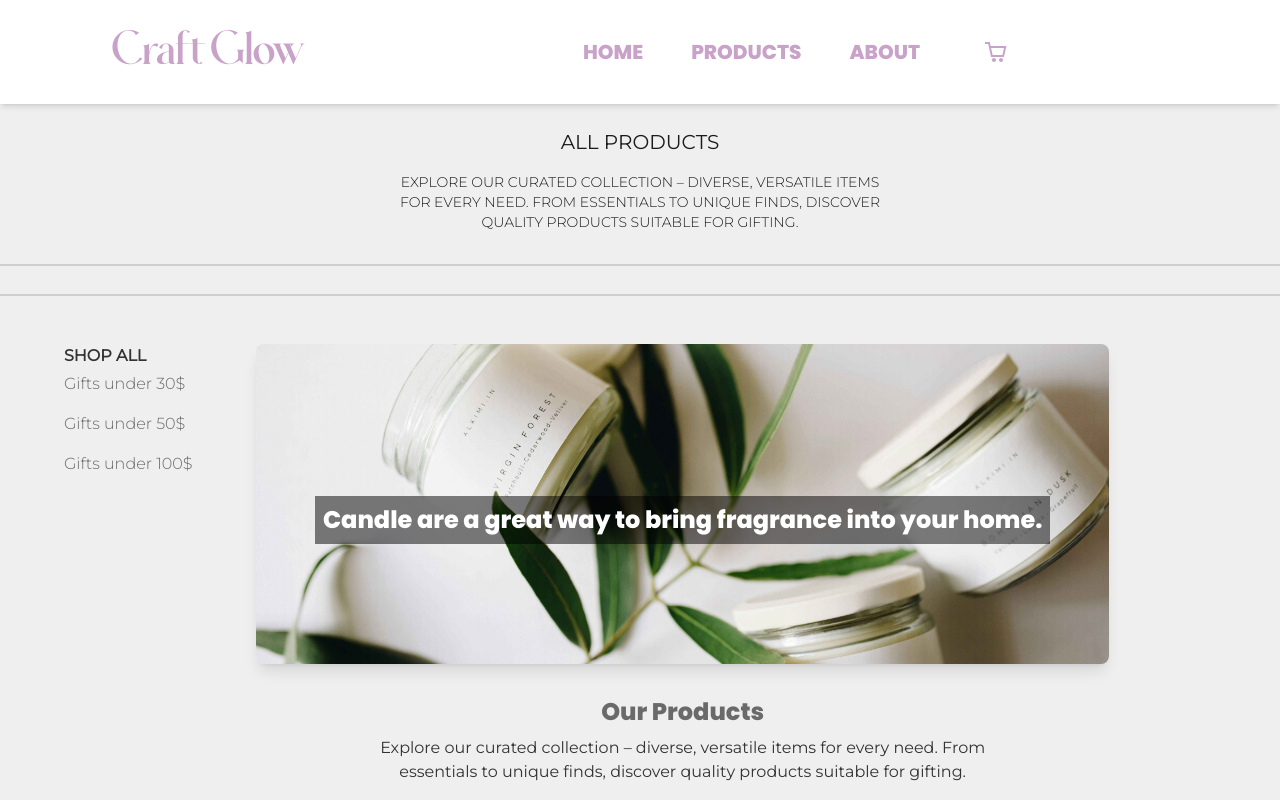
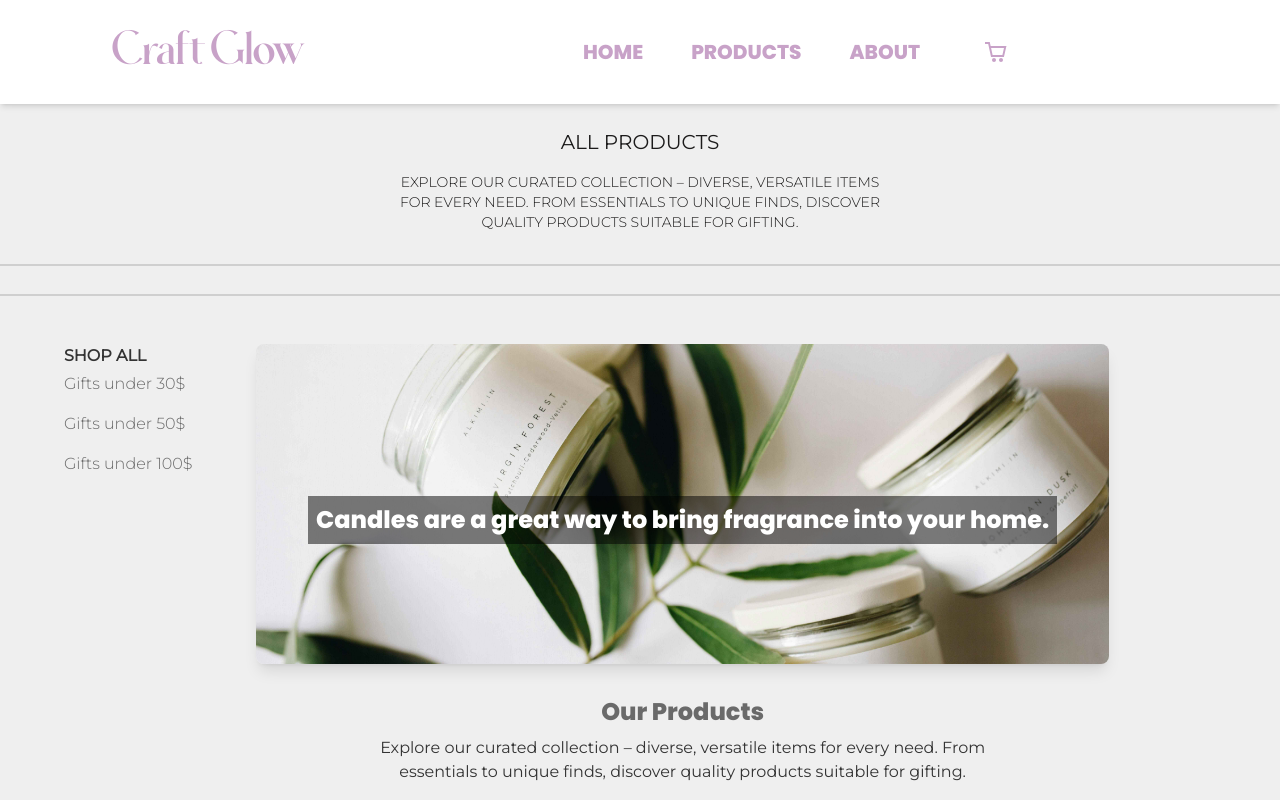
Before and after one commit to nmcev/odin-shopping-cart, a React (Vite) app: page /products in a window 1280 px wide. Shown: the top 800 px of the page. Built offline with nearby package versions, Linux system fonts and the light colour scheme.

Commit message:
fix(typo): correct a verb subject agreement

```diff
--- a/src/components/Products/allProducts/AllProducts.jsx
+++ b/src/components/Products/allProducts/AllProducts.jsx
@@ -30,7 +30,7 @@ function AllProducts() {
          <img src={img} alt="Candle and planets" className="w-full max-w-4xl max-h-80 object-cover object-center rounded-lg shadow-lg z-10" />
           <div className="absolute inset-0 flex items-center justify-center">
               <p className="text-creamy z-20 text-2xl font-bold font-poppins bg-black p-2  max-sm:text-lg text-center max-sm:max-w-80 ">
-                Candle are a great way to bring fragrance into your home.
+                Candles are a great way to bring fragrance into your home.
               </p>
           </div>
           </div>
```
